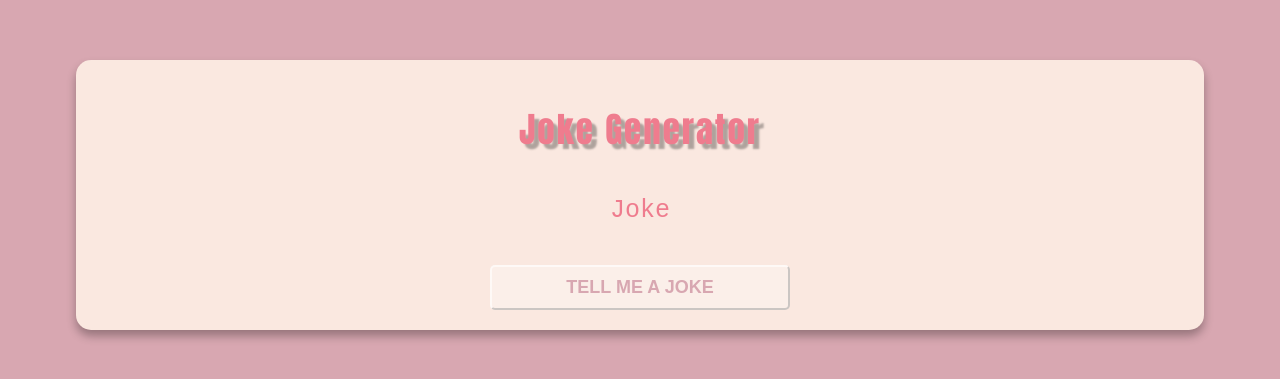
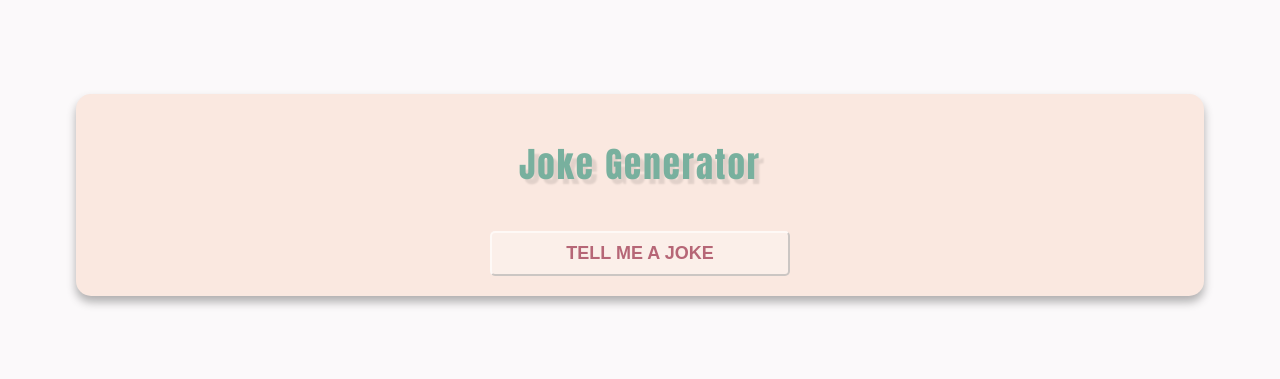
Before and after one commit to Maha-Abdelnabi/Jokes-Generator, a plain HTML site: page index.html in a window 1280 px wide. Shown: the part 205-584 px from the top of the page. Drawn offline with Linux system fonts and the light colour scheme.

Commit message:
add innerhtml

```diff
--- a/index.html
+++ b/index.html
@@ -10,7 +10,7 @@
 <body>
     <div class="container">
         <h1 class="heading"> Joke Generator</h1>
-        <p class="joke" id="joke"> Joke</p>
+        <p class="joke" id="joke"></p>
         <button class="btn" id="btn">Tell me a joke</button>
     </div>
 
--- a/script.js
+++ b/script.js
@@ -1,4 +1,5 @@
 const btnEl = document.getElementById("btn")
+const jokeEl = document.getElementById("joke");
 
 //api
 const apiKey = "ojHP7mMMHIPJck9K0WS47A==AU8c2GEESN0bCldo";
@@ -14,7 +15,7 @@ const methods = {
  async function tellJoke() {
     const response =await fetch(apiUrl,methods);
     const data = await response.json()
-console.log(data)
+    jokeEl.innerHTML=data[0].joke;
 }
 //add eventlistener
 btnEl.addEventListener('click', tellJoke);
--- a/style.css
+++ b/style.css
@@ -1,6 +1,6 @@
 body{
     margin: 0;
-    background-color: #D8A7B1;
+    background-color: #fbf9fa;
     min-height: 100vh;
     display: flex;
     justify-content: center;
@@ -22,8 +22,9 @@ body{
     font-size: 35px;
     font-weight: 200;
     font-family: Impact, Haettenschweiler, 'Arial Narrow Bold', sans-serif;
-    text-shadow: 5px 5px 2px rgba(0,0,0,.3);
+    text-shadow: 5px 5px 2px rgba(0,0,0,.1);
     letter-spacing: 2px;
+    color: rgb(120, 176, 158);
 }
 
 .joke{
@@ -42,7 +43,7 @@ body{
     border-color: rgba(255,255,255,.6);
     text-transform: uppercase;
     width: 300px;
-    color: #D8A7B1;
+    color: #b66676;
 }
 
 .btn:hover{
```
